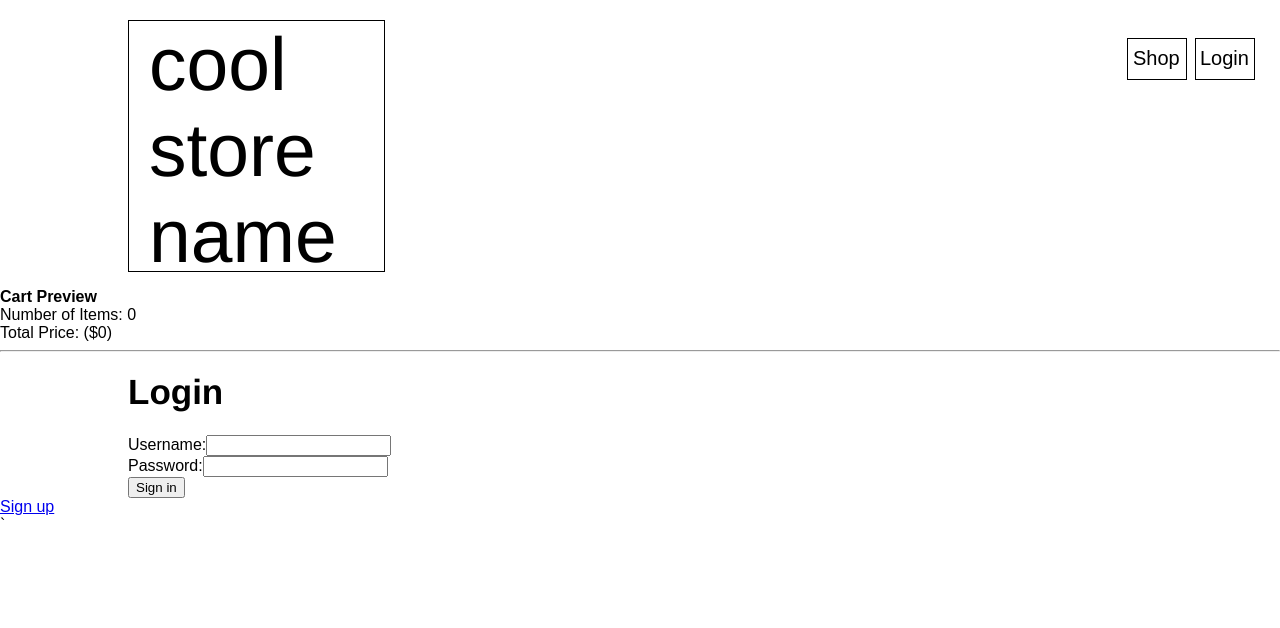
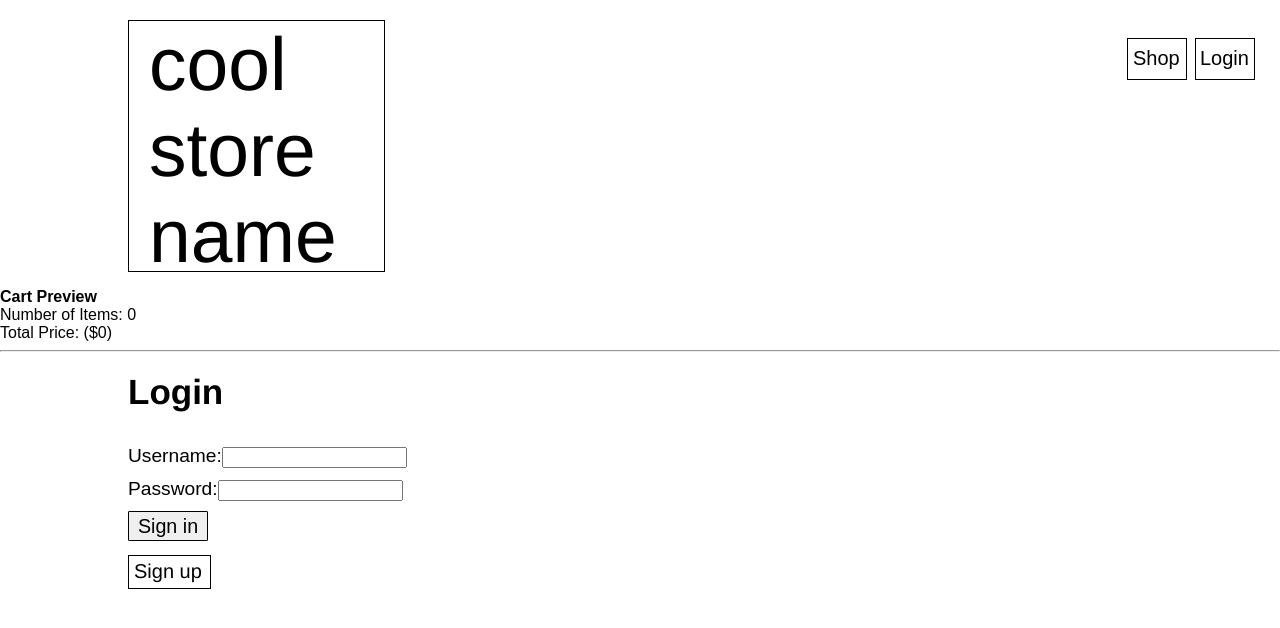
Before and after one commit to mgia/miniShop, a React (Create React App) app in the folder front-end/my-app/: page /login in a window 1280 px wide. Shown: the top 628 px of the page. Built offline with nearby package versions, Linux system fonts and the light colour scheme.

Commit message:
Edited for style loginJS registerJS

```diff
--- a/front-end/my-app/src/components/Login/Login.js
+++ b/front-end/my-app/src/components/Login/Login.js
@@ -2,8 +2,7 @@ import React, { Component } from 'react'
 import { Link } from 'react-router-dom'
 import { Redirect } from 'react-router'
 import axios from 'axios'
-
-// import './styles.css'
+import './styles.css'
 
 class Login extends Component {
 
@@ -76,14 +75,16 @@ class Login extends Component {
 							<input type="password" name='password' value={this.state.password} onChange={this.handleChange} />
 						</label>
 					</div>
+					<div className="errormsg">
 					{this.state.error}
+					</div>
 					<div>
-						<input type="submit" value="Sign in" />
+						<input className="signin" type="submit" value="Sign in" />
 					</div>
 				</form>
-				<div className="signupbox">
-					<Link to='/register' className="signup">Sign up</Link>
-				</div>`
+					<div className="signupbox">
+					<Link to='/register' className="signup">Sign up</Link><br/>
+					</div>
 			</div>
 		)
 	}
--- a/front-end/my-app/src/components/Register/Register.js
+++ b/front-end/my-app/src/components/Register/Register.js
@@ -67,12 +67,16 @@ class Register extends Component {
 						<input type="password" name='password' value={this.state.password} onChange={this.handleChange} />
 					</label>
 				</div>
-				{this.state.error}
+				<div className="errormsg">
+					{this.state.error}
+				</div>
 				<div>
-					<input type="submit" value="Submit" />
-					<Link to='/login'>Cancel</Link>
+					<input className="submit" type="submit" value="Submit" />
 				</div>
 			</form>
+				<div className="cancelbox">
+					<Link to='/login' className="cancel">Cancel</Link>
+					</div>
 			</div>
 			</div>
 		)
```
